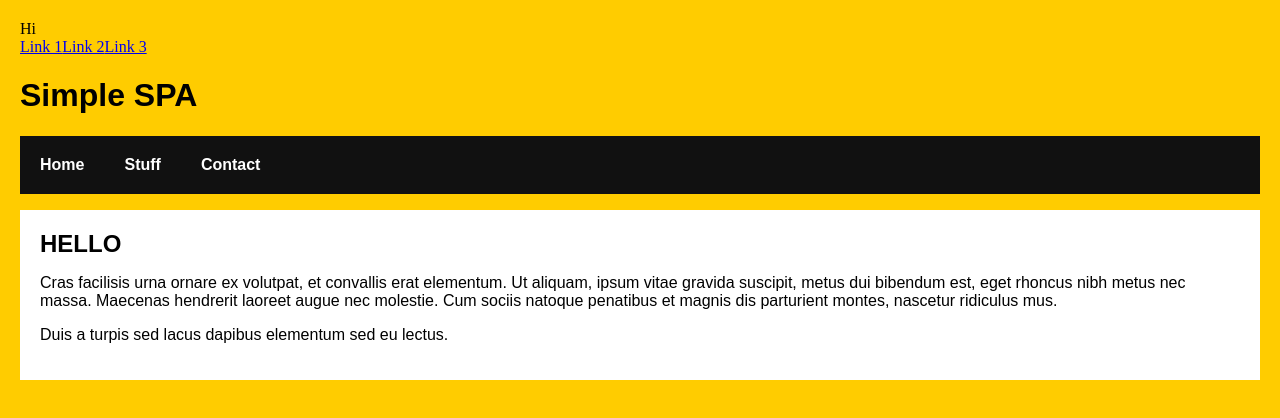
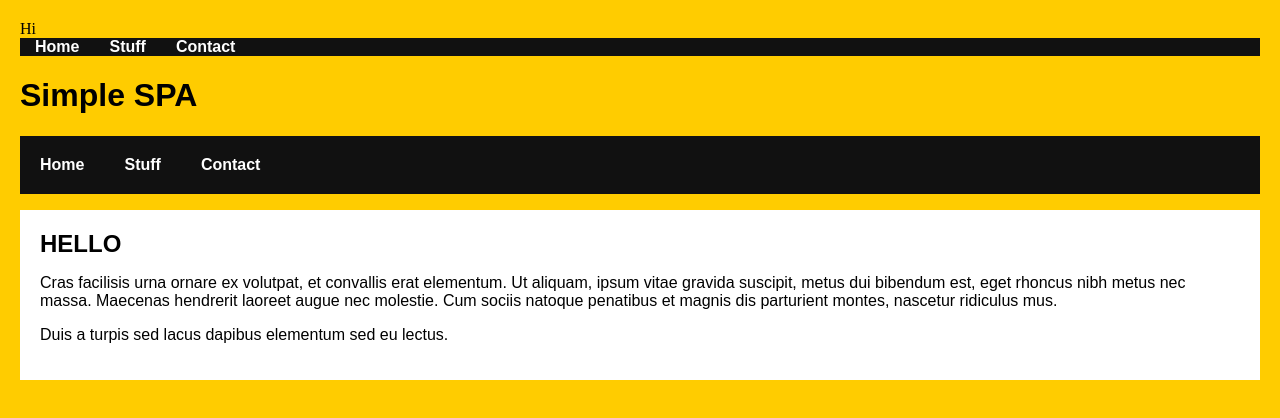
Before and after one commit to seweil/dance, a React (Create React App) app: page / in a window 1280 px wide. Shown: the top 418 px of the page. Built offline with nearby package versions, Linux system fonts and the light colour scheme.

Commit message:
Basic nav - ugly but responsive

```diff
--- a/public/index.html
+++ b/public/index.html
@@ -19,6 +19,8 @@
       work correctly both with client-side routing and a non-root public URL.
       Learn how to configure a non-root public URL by running `npm run build`.
     -->
+
+    <link rel="stylesheet" href="https://cdnjs.cloudflare.com/ajax/libs/font-awesome/4.7.0/css/font-awesome.min.css">
     <title>React App</title>
   </head>
   <body>
--- a/src/NavComponent.js
+++ b/src/NavComponent.js
@@ -7,9 +7,9 @@ class NavComponent extends Component {
             <nav>
                 <div className="navWide">
                     <div className="wideDiv">
-                        <a href="#">Link 1</a>
-                        <a href="#">Link 2</a>
-                        <a href="#">Link 3</a>
+                        <a href="#">Home</a>
+                        <a href="#/stuff">Stuff</a>
+                        <a href="#/contact">Contact</a>
                     </div>
                 </div>
                 <div className="navNarrow">
@@ -19,13 +19,13 @@ class NavComponent extends Component {
                     />
                     <div className="narrowLinks">
                         <a href="#" onClick={this.burgerToggle}>
-                            Link 1
+                            Home
                         </a>
-                        <a href="#" onClick={this.burgerToggle}>
-                            Link 2
+                        <a href="#/stuff" onClick={this.burgerToggle}>
+                            Stuff
                         </a>
-                        <a href="#" onClick={this.burgerToggle}>
-                            Link 3
+                        <a href="#/contact" onClick={this.burgerToggle}>
+                            Contact
                         </a>
                     </div>
                 </div>
--- a/src/index.css
+++ b/src/index.css
@@ -43,6 +43,7 @@ ul.header li a {
 
 .navWide {
     display: none;
+    background: #111;
 }
 
 navNarrow i {
@@ -60,11 +61,19 @@ navNarrow .narrowLinks a {
 }
 
 @media (min-width: 480px) {
-    nav .navWide {
+    .navWide {
             display: block;
         }
-    nav    .navNarrow {
+    .navNarrow {
             display: none;
         }
 
 }
+
+.navWide a {
+    padding: 15px;
+    color: #FFF;
+    text-decoration: none;
+    font-family: sans-serif;
+    font-weight: bold;
+}
```
Also changed, not shown: 1 other file (tests, documents, lock files or other folders).
